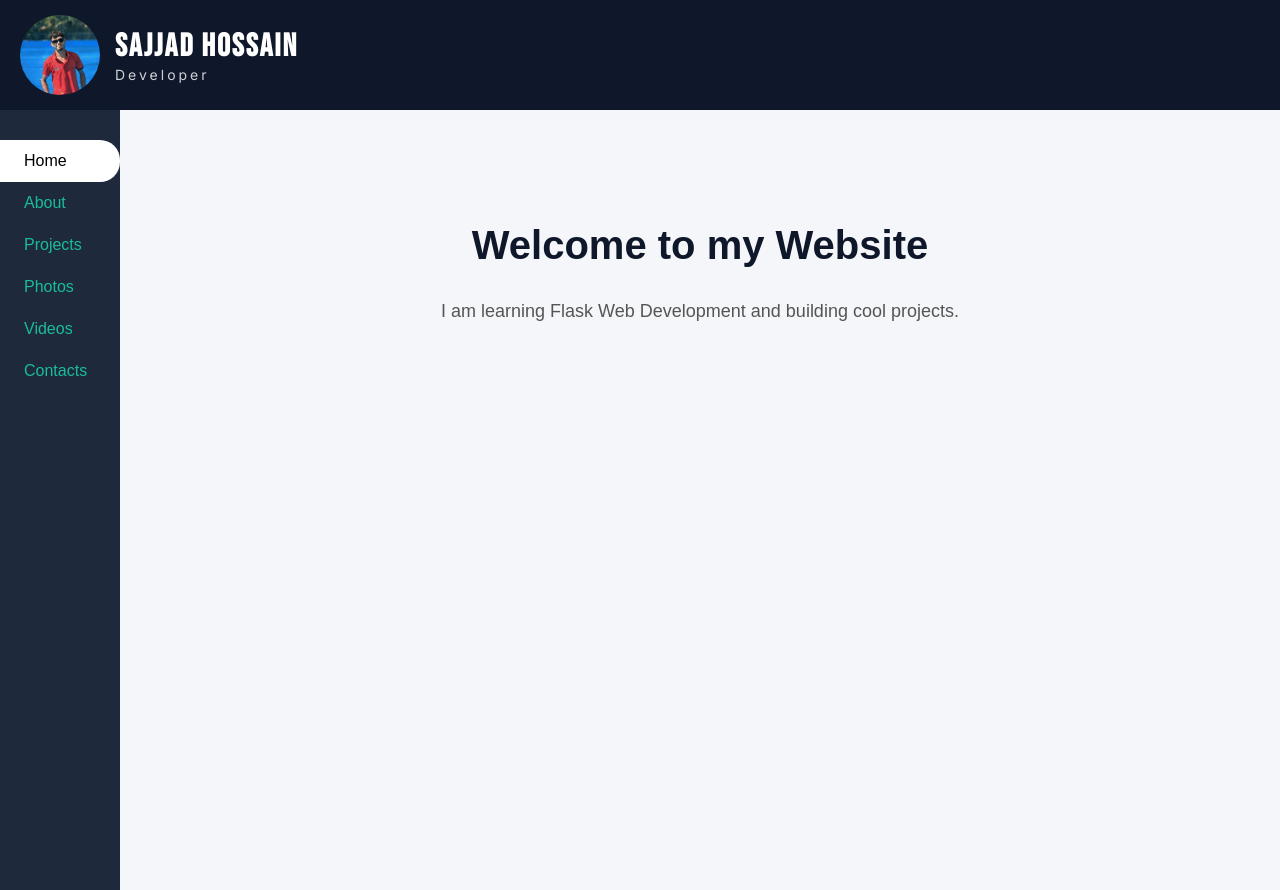
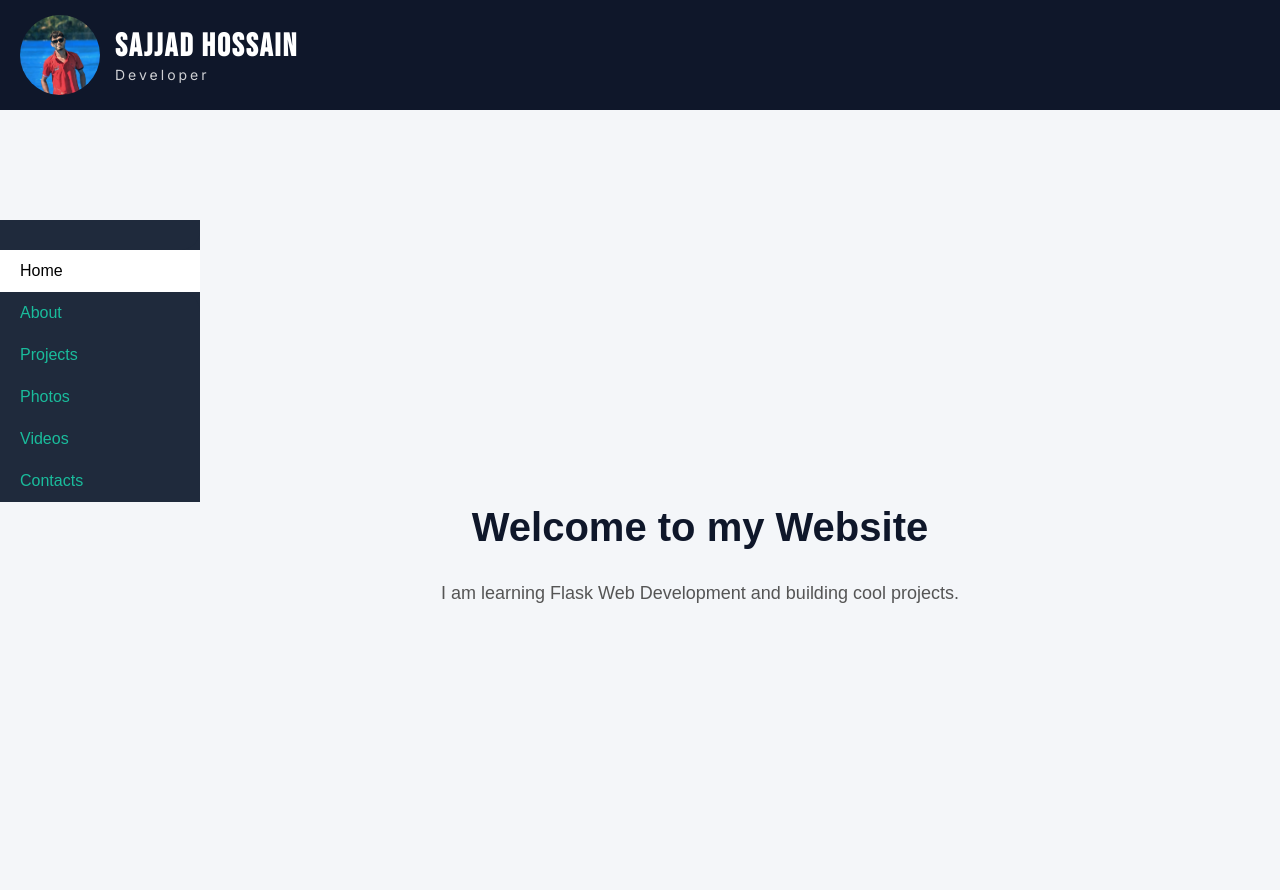
Before and after one commit to umaxinternetservice-source/Sajjad-Hossain, a Flask app: page / in a window 1280 px wide. Run offline with Flask 3, Linux system fonts and the light colour scheme.

Commit message:
Update style.css

```diff
--- a/static/style.css
+++ b/static/style.css
@@ -57,19 +57,47 @@
     padding-top: 30px;
 }
 
+.sidebar {
+    width: 200px;
+    background: #1f2a3c;
+    position: relative;
+}
+
 .sidebar a {
     display: block;
     padding: 12px 20px;
     text-decoration: none;
     color: #1abc9c;
-    border-left: 4px solid transparent;
+    position: relative;
 }
 
 .sidebar a.active {
     background: white;
     color: black;
+}
+
+/* Top curve */
+.sidebar a.active::before {
+    content: "";
+    position: absolute;
+    top: -20px;
+    right: 0;
+    width: 20px;
+    height: 20px;
+    background: #1f2a3c;
+    border-bottom-right-radius: 20px;
+}
+
+/* Bottom curve */
+.sidebar a.active::after {
+    content: "";
+    position: absolute;
+    bottom: -20px;
+    right: 0;
+    width: 20px;
+    height: 20px;
+    background: #1f2a3c;
     border-top-right-radius: 20px;
-    border-bottom-right-radius: 20px;
 }
 
 .sidebar a:hover {
```
